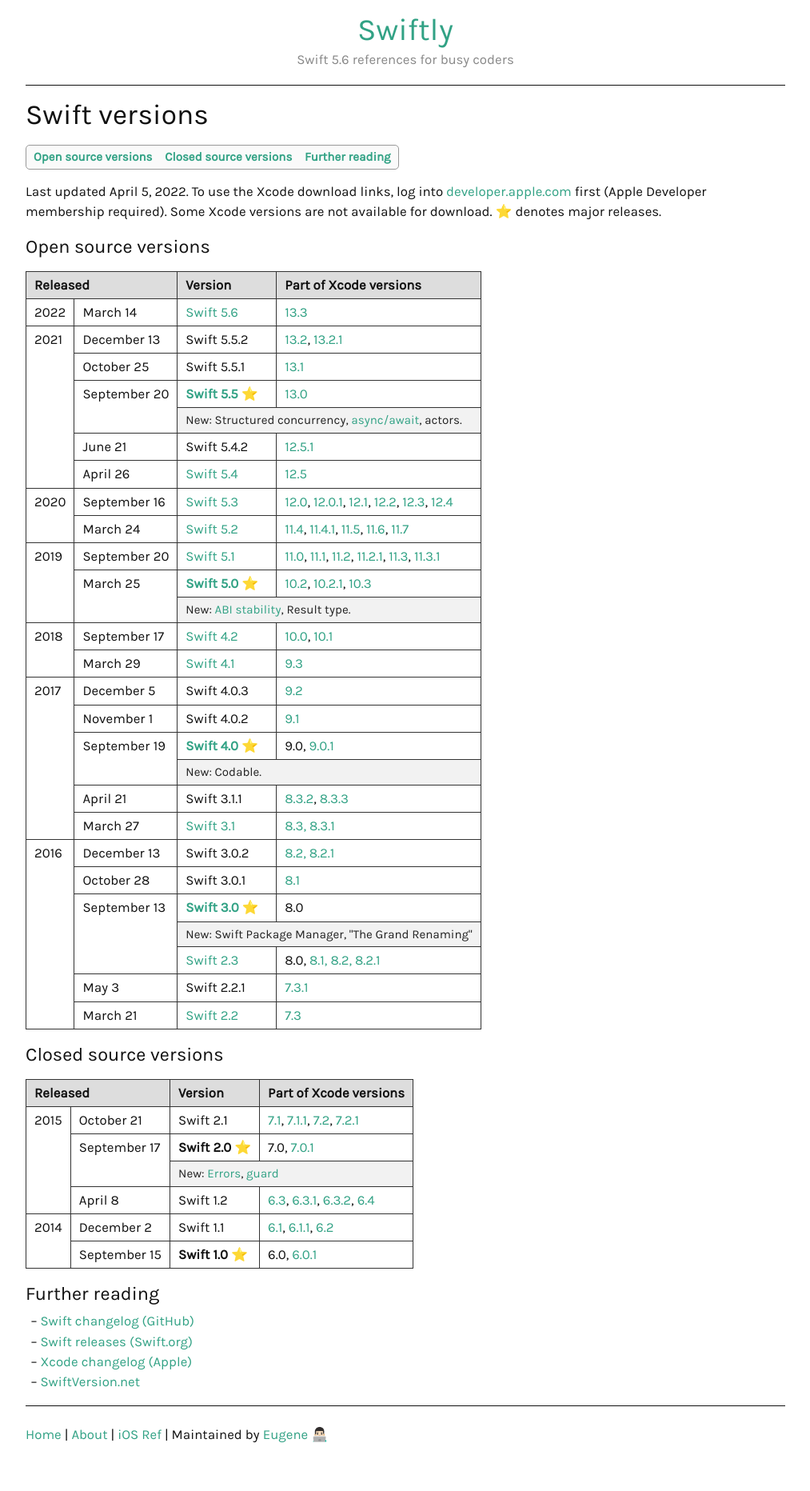
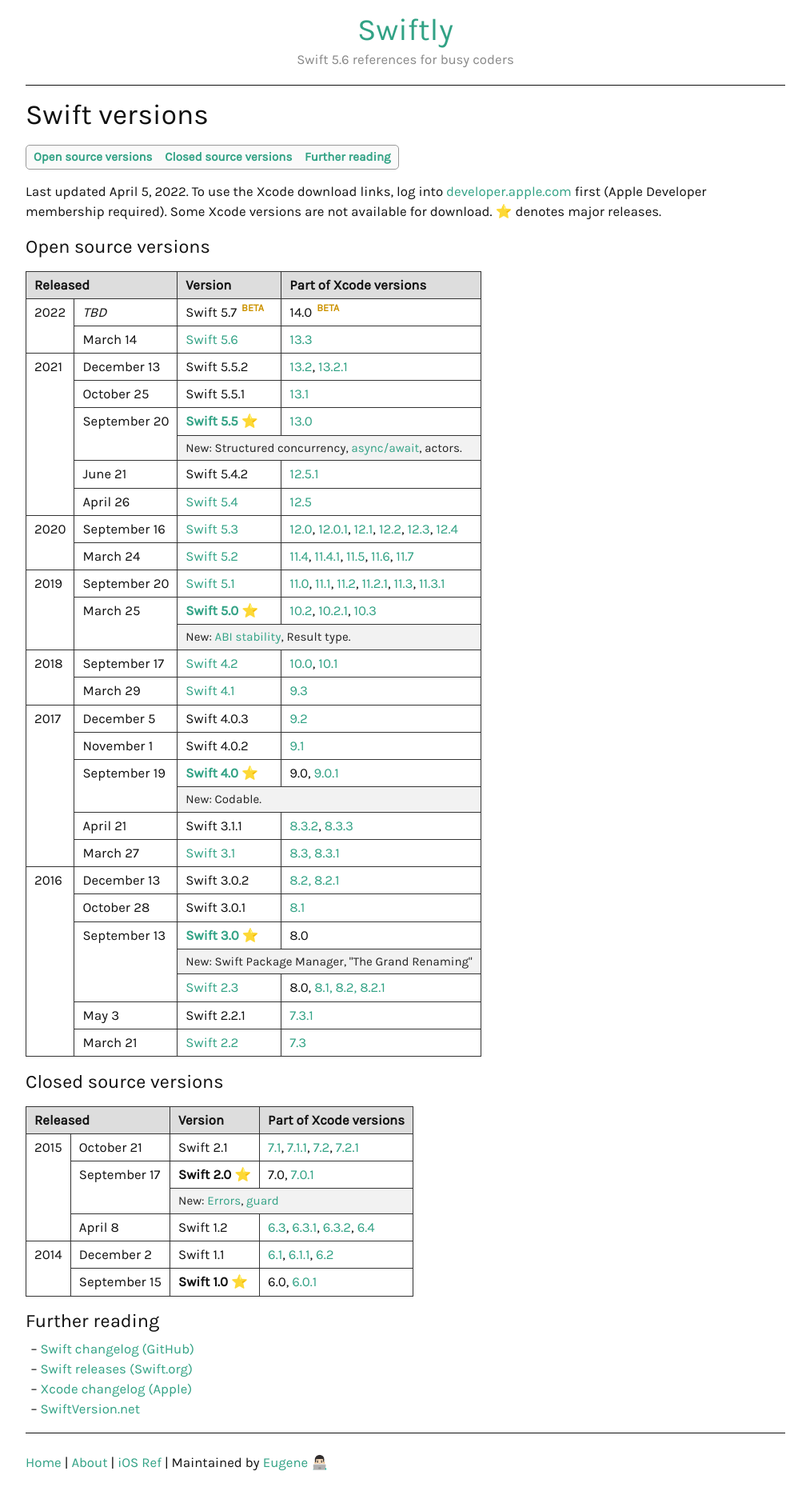
Before and after one commit to ebelinski/swiftly, a Jekyll site: the page built from _guides/swift-versions.md, in a window 1280 px wide. Shown: the whole page at 80% size, without its empty margins (133-1146 px from the left). Built offline with Jekyll 4.4.1, drawn with Linux system fonts in a browser that asks for light colours; before the commit the page ends 1830 px from its top, so only the background shows below that.

Commit message:
Added Swift 5.7 beta.

```diff
--- a/_guides/swift-versions.md
+++ b/_guides/swift-versions.md
@@ -23,7 +23,16 @@ Last updated April 5, 2022. To use the Xcode download links, log into [developer
     <th>Part of Xcode versions</th>
   </tr>
   <tr>
-    <td>2022</td>
+    <td rowspan="2">2022</td>
+    <td><i>TBD</i></td>
+    <td class="nowrap">
+      Swift 5.7 <sup class="beta">BETA</sup>
+    </td>
+    <td>
+      14.0 <sup class="beta">BETA</sup>
+    </td>
+  </tr>
+  <tr>
     <td>March 14</td>
     <td class="nowrap">
       <a href="https://www.swift.org/blog/swift-5.6-released/">Swift 5.6</a>
```
